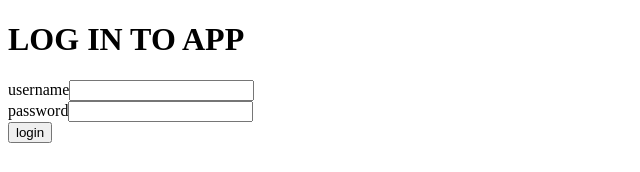
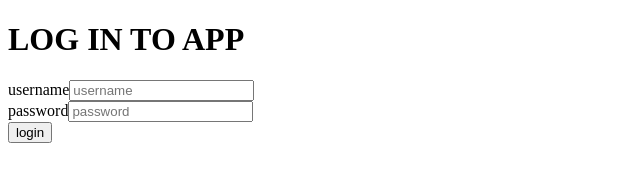
Before and after one commit to blog-app-usb8/frontend, a React (Create React App) app: page / in a window 1280 px wide. Shown: the top 172 px of the page, without its empty margins (0-640 px from the left). Built offline with nearby package versions, Linux system fonts and the light colour scheme; no server answers.

Commit message:
simplify form a bit

```diff
--- a/src/components/BlogForm.js
+++ b/src/components/BlogForm.js
@@ -53,17 +53,23 @@ const BlogForm = () => {
       <form onSubmit={handleOnSubmit}>
         <div>
           title:
-          <input type="text" id="title" value={newBlog.title} name="Title" onChange={(e) => setNewBlog({ ...newBlog, title: e.target.value })} />
+          <input type="text" id="title" placeholder="title of the blog" value={newBlog.title}
+            onChange={(e) => setNewBlog({ ...newBlog, title: e.target.value })}
+          />
         </div>
         <div>
           author:
-          <input type="text" id="author" value={newBlog.author} name="Author" onChange={(e) => setNewBlog({ ...newBlog, author: e.target.value })} />
+          <input type="text" id="author" placeholder="author of the blog" value={newBlog.author}
+            onChange={(e) => setNewBlog({ ...newBlog, author: e.target.value })}
+          />
         </div>
         <div>
           url:
-          <input type="text" id="url" value={newBlog.url} name="Url" onChange={(e) => setNewBlog({ ...newBlog, url: e.target.value })} />
+          <input type="text" id="url" placeholder="url of the blog" value={newBlog.url}
+            onChange={(e) => setNewBlog({ ...newBlog, url: e.target.value })}
+          />
         </div>
-        <button id="add-blog-button" type="submit">
+        <button type="submit">
           create
         </button>
       </form>
--- a/src/components/LoginForm.js
+++ b/src/components/LoginForm.js
@@ -17,13 +17,17 @@ const LoginForm = () => {
     <form onSubmit={handleLogin}>
       <div>
         username
-        <input type="text" id="username" value={username} name="Username" onChange={({ target }) => setUsername(target.value)} />
+        <input type="text" id="username" placeholder="username" value={username}
+          onChange={({ target }) => setUsername(target.value)}
+        />
       </div>
       <div>
         password
-        <input type="password" id="password" value={password} name="Password" onChange={({ target }) => setPassword(target.value)} />
+        <input type="password" id="password" placeholder="password" value={password}
+          onChange={({ target }) => setPassword(target.value)}
+        />
       </div>
-      <button id="login-button" type="submit">
+      <button type="submit">
         login
       </button>
     </form>
```
